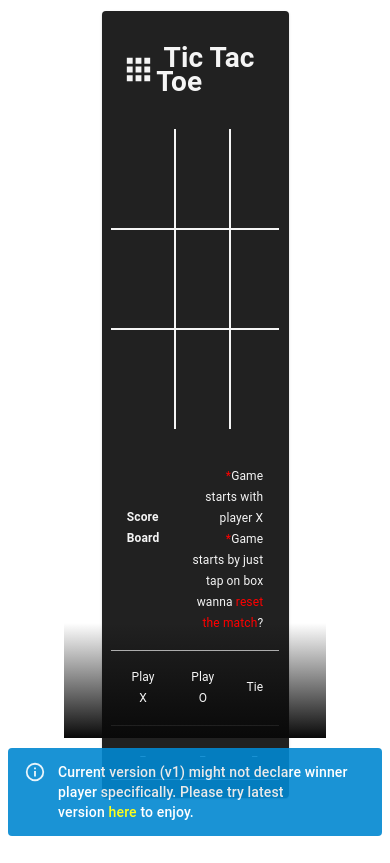
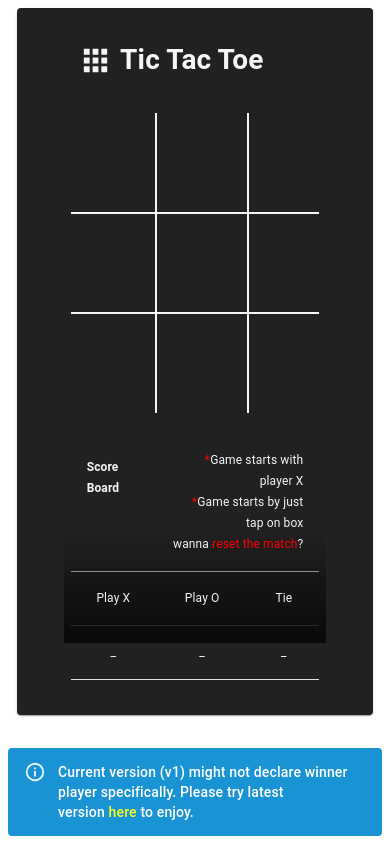
Before and after one commit to sahersiddiqui/playzone, a Next.js app: page / in a window 390 px wide. Built offline with nearby package versions, Linux system fonts and the light colour scheme.

Commit message:
Addded important keyword to make css changes reflect in small screen

```diff
--- a/styles/globals.css
+++ b/styles/globals.css
@@ -39,8 +39,8 @@
 
 @media screen and (max-width: 575px) {
   .tableContainer {
-    margin: auto;
-    width: 95%;
+    margin: auto !important;
+    width: 95% !important;
   }
 
   .bgArea {
```
